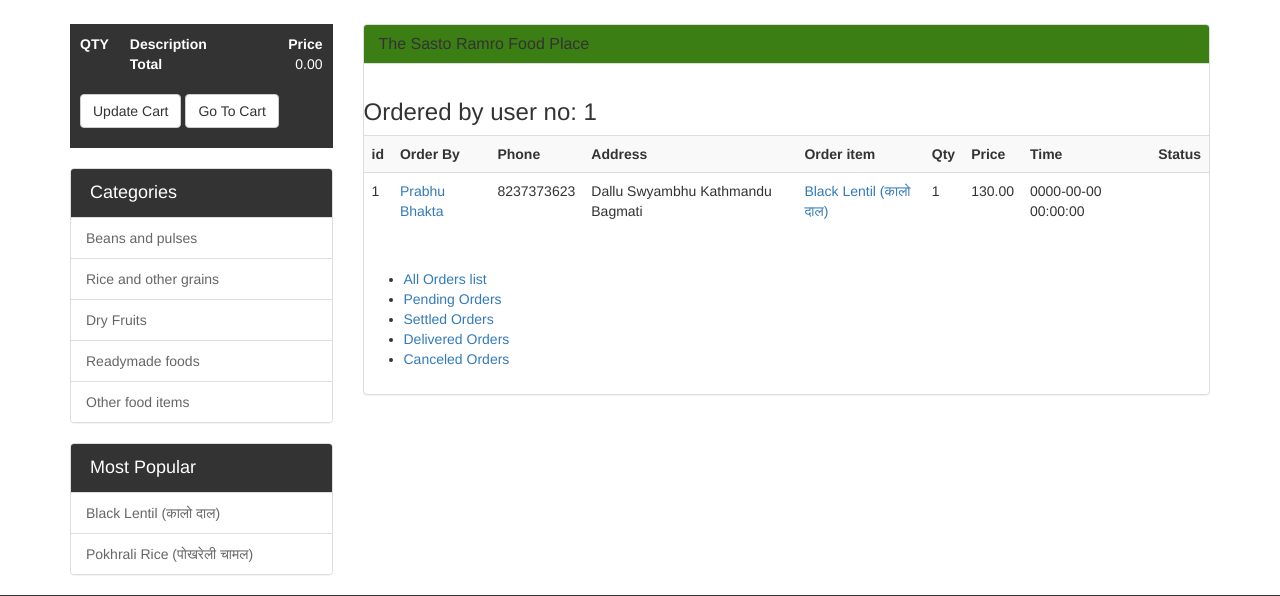
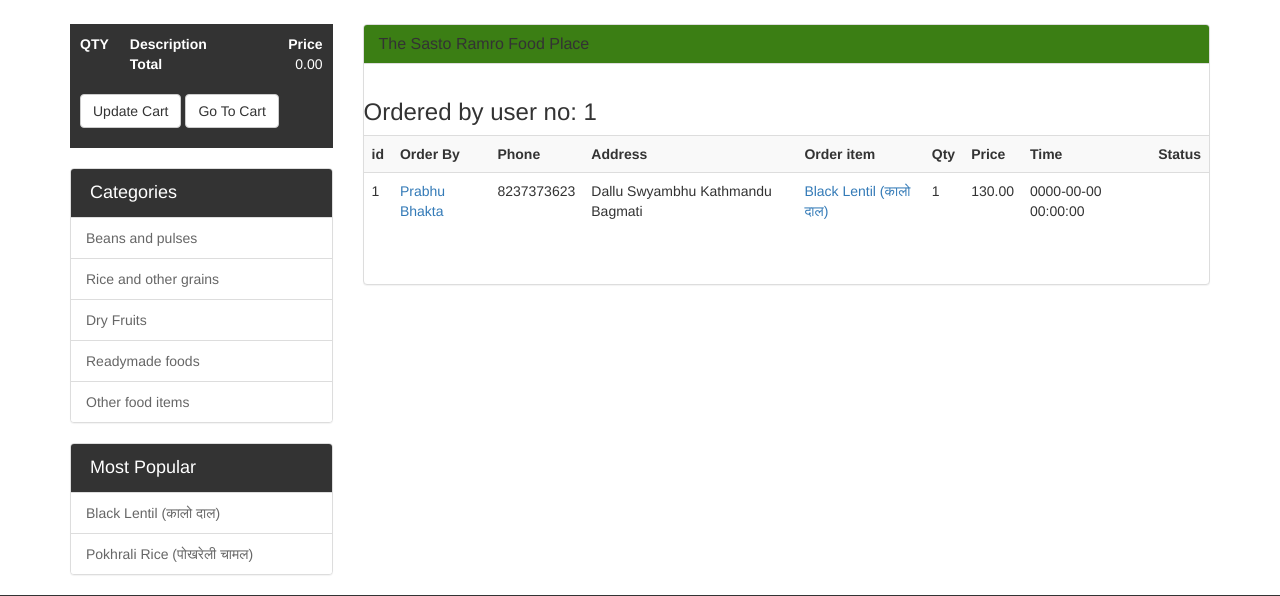
Before and after one commit to dprabin/simple-php-shopping-cart, a CodeIgniter app: page /testphp/index.php/reports/orders_by_user/1 in a window 1280 px wide. Shown: the part 51-647 px from the top of the page. Run offline with CodeIgniter, Linux system fonts and the light colour scheme; data comes from the database, SQL or seed files in the repository; data that the repository does not hold is empty; some libraries are stand-ins or nearby versions.

Commit message:
Moved list  menu item to sidebar

```diff
--- a/application/views/reports/report_orders.php
+++ b/application/views/reports/report_orders.php
@@ -17,11 +17,4 @@
 		<?php endforeach; ?>
 	</table>
 	<br />
-	<ul>
-		<li><a href="<?php echo base_url(); ?>reports/all_orders">All Orders list</a></li>
-		<li><a href="<?php echo base_url(); ?>reports/orders_by_status/pending">Pending Orders</a></li>
-		<li><a href="<?php echo base_url(); ?>reports/orders_by_status/Settled">Settled Orders</a></li>
-		<li><a href="<?php echo base_url(); ?>reports/orders_by_status/delivered">Delivered Orders</a></li>
-		<li><a href="<?php echo base_url(); ?>reports/orders_by_status/canceled">Canceled Orders</a></li>
-	</ul>
 </div>
```
